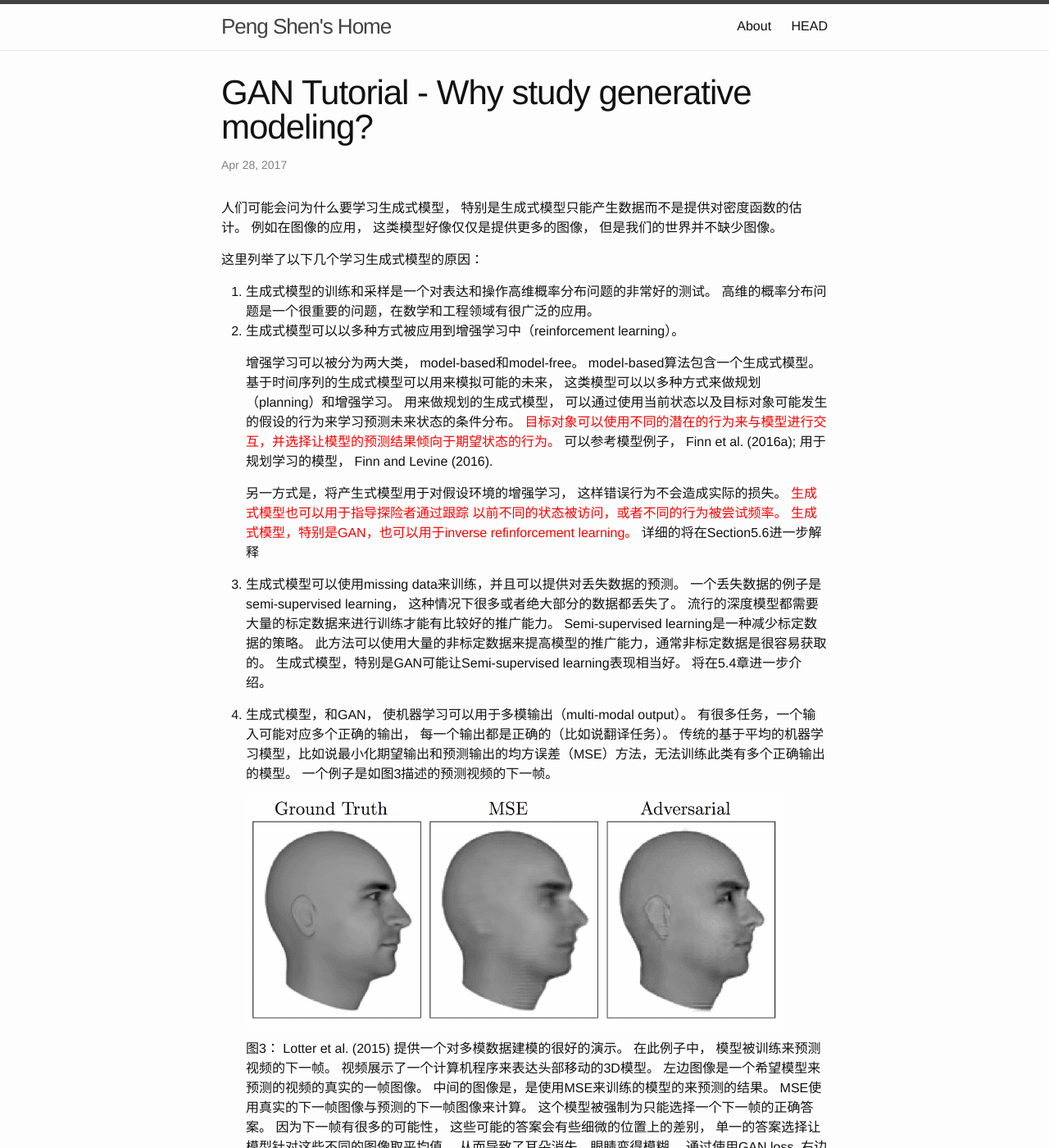
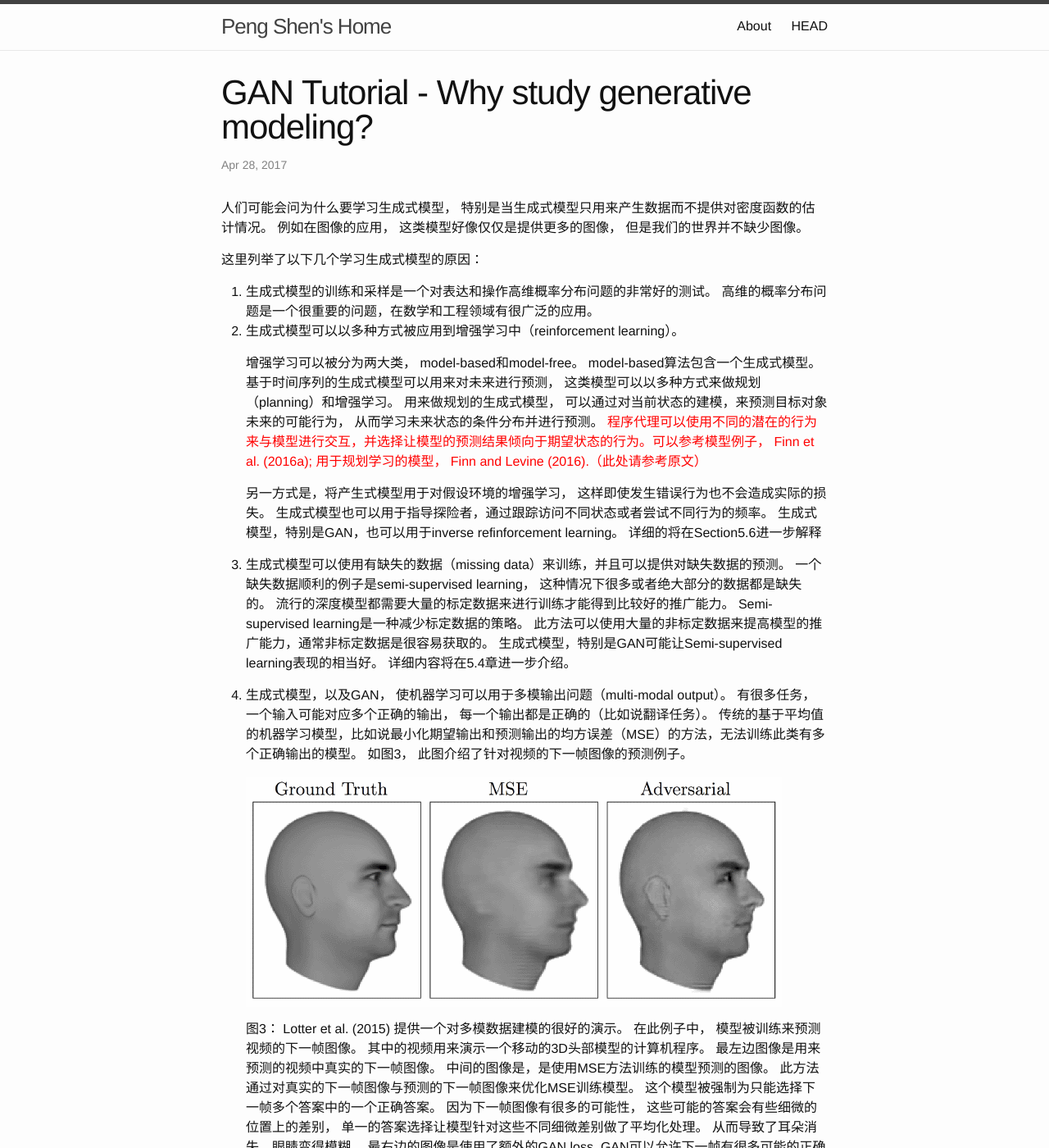
Before and after one commit to sinpycn/sinpycn.github.io, a Jekyll site: the page built from _posts/research/2017-04-28-NIPS2016-GAN-Tutorial-:-Why-study-generative-modeling.md, in a window 1280 px wide and 1400 px high. Shown: the whole window at 82% size. Built offline with Jekyll 4.4.1, drawn with Linux system fonts in a browser that asks for light colours; some of the changed text lies outside the part shown.

Commit message:
Update 2017-04-28-NIPS2016-GAN-Tutorial-:-Why-study-generative-modeling.md

```diff
--- a/_posts/research/2017-04-28-NIPS2016-GAN-Tutorial-:-Why-study-generative-modeling.md
+++ b/_posts/research/2017-04-28-NIPS2016-GAN-Tutorial-:-Why-study-generative-modeling.md
@@ -4,7 +4,7 @@ layout: post
 mathjax: true
 ---
 
-人们可能会问为什么要学习生成式模型， 特别是生成式模型只能产生数据而不是提供对密度函数的估计。
+人们可能会问为什么要学习生成式模型， 特别是当生成式模型只用来产生数据而不提供对密度函数的估计情况。
 例如在图像的应用， 这类模型好像仅仅是提供更多的图像， 但是我们的世界并不缺少图像。
 
 这里列举了以下几个学习生成式模型的原因：
@@ -12,44 +12,44 @@ mathjax: true
 2. 生成式模型可以以多种方式被应用到增强学习中（reinforcement learning）。
 
    增强学习可以被分为两大类， model-based和model-free。
-   model-based算法包含一个生成式模型。 基于时间序列的生成式模型可以用来模拟可能的未来， 这类模型可以以多种方式来做规划（planning）和增强学习。
-   用来做规划的生成式模型， 可以通过使用当前状态以及目标对象可能发生的假设的行为来学习预测未来状态的条件分布。
-   <span style="color:red">目标对象可以使用不同的潜在的行为来与模型进行交互，并选择让模型的预测结果倾向于期望状态的行为。</span>
-   可以参考模型例子， Finn et al. (2016a); 用于规划学习的模型， Finn and Levine (2016).
+   model-based算法包含一个生成式模型。 基于时间序列的生成式模型可以用来对未来进行预测， 这类模型可以以多种方式来做规划（planning）和增强学习。
+   用来做规划的生成式模型， 可以通过对当前状态的建模，来预测目标对象未来的可能行为， 从而学习未来状态的条件分布并进行预测。
+   <span style="color:red">程序代理可以使用不同的潜在的行为来与模型进行交互，并选择让模型的预测结果倾向于期望状态的行为。可以参考模型例子， Finn et al. (2016a); 用于规划学习的模型， Finn and Levine (2016).（此处请参考原文）</span>
 
-   另一方式是，将产生式模型用于对假设环境的增强学习， 这样错误行为不会造成实际的损失。
-   <span style="color:red">生成式模型也可以用于指导探险者通过跟踪 以前不同的状态被访问，或者不同的行为被尝试频率。
-   生成式模型，特别是GAN，也可以用于inverse refinforcement learning。 </span>
+
+   另一方式是，将产生式模型用于对假设环境的增强学习， 这样即使发生错误行为也不会造成实际的损失。
+   生成式模型也可以用于指导探险者，通过跟踪访问不同状态或者尝试不同行为的频率。
+   生成式模型，特别是GAN，也可以用于inverse refinforcement learning。
    详细的将在Section5.6进一步解释
 
-3. 生成式模型可以使用missing data来训练，并且可以提供对丢失数据的预测。 一个丢失数据的例子是semi-supervised learning， 这种情况下很多或者绝大部分的数据都丢失了。 流行的深度模型都需要大量的标定数据来进行训练才能有比较好的推广能力。 Semi-supervised learning是一种减少标定数据的策略。 此方法可以使用大量的非标定数据来提高模型的推广能力，通常非标定数据是很容易获取的。 生成式模型，特别是GAN可能让Semi-supervised learning表现相当好。 将在5.4章进一步介绍。
+3. 生成式模型可以使用有缺失的数据（missing data）来训练，并且可以提供对缺失数据的预测。 一个缺失数据顺利的例子是semi-supervised learning， 这种情况下很多或者绝大部分的数据都是缺失的。 流行的深度模型都需要大量的标定数据来进行训练才能得到比较好的推广能力。 Semi-supervised learning是一种减少标定数据的策略。 此方法可以使用大量的非标定数据来提高模型的推广能力，通常非标定数据是很容易获取的。 生成式模型，特别是GAN可能让Semi-supervised learning表现的相当好。 详细内容将在5.4章进一步介绍。
 
-4. 生成式模型，和GAN， 使机器学习可以用于多模输出（multi-modal output）。 有很多任务，一个输入可能对应多个正确的输出， 每一个输出都是正确的（比如说翻译任务）。 传统的基于平均的机器学习模型，比如说最小化期望输出和预测输出的均方误差（MSE）方法，无法训练此类有多个正确输出的模型。 一个例子是如图3描述的预测视频的下一帧。
+4. 生成式模型，以及GAN， 使机器学习可以用于多模输出问题（multi-modal output）。 有很多任务，一个输入可能对应多个正确的输出， 每一个输出都是正确的（比如说翻译任务）。 传统的基于平均值的机器学习模型，比如说最小化期望输出和预测输出的均方误差（MSE）的方法，无法训练此类有多个正确输出的模型。 如图3， 此图介绍了针对视频的下一帧图像的预测例子。
 
    ![Figure 3](/images/201704/28/fig03.png)
 
-   图3： Lotter et al. (2015) 提供一个对多模数据建模的很好的演示。 在此例子中， 模型被训练来预测视频的下一帧。 视频展示了一个计算机程序来表达头部移动的3D模型。 左边图像是一个希望模型来预测的视频的真实的一帧图像。 中间的图像是，是使用MSE来训练的模型的来预测的结果。 MSE使用真实的下一帧图像与预测的下一帧图像来计算。 这个模型被强制为只能选择一个下一帧的正确答案。 因为下一帧有很多的可能性， 这些可能的答案会有些细微的位置上的差别， 单一的答案选择让模型针对这些不同的图像取平均值。 从而导致了耳朵消失，眼睛变得模糊。 通过使用GAN loss, 右边的图像可以理解下一帧可以有很多可能的输出，并且每一个都是尖锐（sharp），并且看起来比较真实，细致的图片。
+   图3： Lotter et al. (2015) 提供一个对多模数据建模的很好的演示。 在此例子中， 模型被训练来预测视频的下一帧图像。 其中的视频用来演示一个移动的3D头部模型的计算机程序。 最左边图像是用来预测的视频中真实的下一帧图像。 中间的图像是，是使用MSE方法训练的模型预测的图像。 此方法通过对真实的下一帧图像与预测的下一帧图像来优化MSE训练模型。 这个模型被强制为只能选择下一帧多个答案中的一个正确答案。 因为下一帧图像有很多的可能性， 这些可能的答案会有些细微的位置上的差别， 单一的答案选择让模型针对这些不同细微差别做了平均化处理。 从而导致了耳朵消失，眼睛变得模糊。 最右边的图像是使用了额外的GAN loss, GAN可以允许下一帧有很多可能的正确输出， 并且每一个都是尖锐（sharp），真实，细致的图片。
 
 5. 最后， 很多任务本身需要根据分布来产生数据。 这种例子有:
 
-   5.1 单一图片超高分辨率： 这个任务是使用一个低分辨率图片产生高分辨率图片。 需要生成式模型是因为需要模型加入比原始输入图像更多的信息。 针对一个低分辨率的图像来说对应多种的可能的高分辨率图像。 模型需要根据概率分布从可能的图像中选出一个。 通过对所有可能的样本做平均化处理会使图像变模糊。 如图4.
+   5.1 单一图片超高分辨率任务： 这种任务是使用一个低分辨率图片产生高分辨率图片。 只所以需要使用生成式模型是因为需要模型产生并加入比原始输入的图像更多的信息。 针对一个低分辨率的图像来说对应多种的可能的高分辨率图像。 模型需要根据概率分布从可能的图像中选出一个。 通过对所有可能的样本做平均化处理会使图像变模糊。 如图4.
 
       ![Figure 4](/images/201704/28/fig04.png)
 
-      图4： Ledig et al. (2016) 给出了一个非常好的单张图片的高分辨率效果， 此结果显示了使用生成式模型根据多模的分布来生产真实样本的优势。 最左边的图像是原始的高分辨率图像， 然后通过downsample制作低分辨率图像。 然后使用不同的方法来试图恢复高分辨率图像。 Bicubic方法是一种插补方法，没有使用对训练数据的统计信息。 SRResNet是一个使用MSE训练的神经网络。 SRGAN是一种基于GAN的神经网络， SRGAN的提高是因为它可以理解有多种正确的答案，而不是对多种正确的答案做平均化处理，从而得到单一的最好结果。
+      图4： Ledig et al. (2016) 给出了一个非常好的单张图片的高分辨率效果， 此结果显示了使用生成式模型根据多模的分布来生产真实样本的优势。 最左边的图像是原始的高分辨率图像， 然后通过downsample制作低分辨率图像。 然后使用不同的方法来试图恢复高分辨率图像。 Bicubic方法是一种插补方法，没有使用对训练数据的统计信息。 SRResNet是一个使用MSE训练的神经网络。 SRGAN是一种基于GAN的神经网络， SRGAN的性能是因为它可以直接的处理有多种正确的答案优化问题，而不是对多种正确的答案做平均化处理，从而选择一个最好结果。
 
    5.2 艺术创作任务。 最近的两个项目都演示了生成式模型，特别是GAN，可以被用来制作交互式程序，通过给出想像的粗略的场景来辅助用户创建真实的图像。 参考图5，6。
 
       ![Figure 5](/images/201704/28/fig05.jpg)
 
-      图5： Zhu et al. (2016) 开发了一个交互程序被称为 interactive GAN (iGAN). 用户可以画一个粗糙的草图， 然后iGAN使用GAN来尝试最相似的真实图片。 在这个例子中， 当用户粗糙的画了一些绿色线， iGAN生成了长满草的区域， 当用户画了一个黑色的三角形， iGAN就生成了一个细致的山。 艺术创作的应用是学习使用生成式模型生产图像的一个原因。 iGAN的视频可以看以下的URL：https://www.youtube.com/watch?v=9c4z6YsBGQ0
+      图5： Zhu et al. (2016) 开发了一个交互程序被称为 interactive GAN (iGAN). 用户可以画一个粗糙的草图， 然后iGAN使用GAN来尝试生成最相似的真实图片。 在这个例子中， 当用户粗糙的画了一些绿色线， iGAN生成了长满草的区域， 当用户画了一个黑色的三角形， iGAN就生成了一个细致的山。 艺术创作的应用也是学习使用生成式模型生成图像的一个原因。 iGAN的视频可以查看URL：https://www.youtube.com/watch?v=9c4z6YsBGQ0
 
       ![Figure 6](/images/201704/28/fig06.jpg)
 
-      图6： Brock et al. (2016) 开发了introspective adversarial networks (IAN) 内省对抗网络。 用户对图像做一个简单的修改， 比如将一个区域涂成黑色从而想加上黑色的头发， IAN可以将这种简单的涂抹转换为用户的期望的图片。 对图像进行真实的修改是学习生成式模型的一个理由。 视频请参考：https://www.youtube.com/watch?v=FDELBFSeqQs
+      图6： Brock et al. (2016) 开发了内省对抗网络（introspective adversarial networks (IAN) ）。 用户对图像做一个简单的修改， 比如将一个区域涂成黑色从而想加上黑色的头发， IAN可以将这种简单的涂抹转换为用户的期望的图片。 对图像进行修改是学习生成式模型的一个理由。 视频请参考：https://www.youtube.com/watch?v=FDELBFSeqQs
 
-   5.3 Image-to-image 转换应用可以将航空图像转换为地图， 或者将素描转换为图像。 各种惊喜的应用还会不断的被开发出来， 参考图7.
+   5.3 Image-to-image 转换应用可以将航空图像转换为地图， 或者将素描转换为图像。 各种惊喜的应用还会不断的被开发出来， 参考图7。
 
       ![Figure 7](/images/201704/28/fig07.jpg)
 
-      图7： Isola et al. (2016) 制作了包含很多种转换的图到图的转换应用： 将卫星图像转为地图； 将素描桩位真实的照片等等。 因为这个转换过程中每一个输入都对应多个输出， 有必要使用生成式建模来正确的训练模型。 特别的， Isola et al. (2016) 使用了GAN。 图到图的转换的给出了很多例子， 这些例子让我们看到一个创新的设计可以帮助我们发现很多意想不到的生成式网络的应用。 未来肯定还会有更多的应用被发现。
+      图7： Isola et al. (2016) 制作了包含很多种图到图转换的应用： 将卫星图像转为地图； 将素描转为真实的照片等等。 因为这个转换过程中每一个输入都对应多个输出， 有必要使用生成式建模来正确的训练模型。 其中Isola et al. (2016) 使用了GAN。 图到图的转换工作给出了很多例子， 这些例子让我们看到一个创新的设计可以帮助我们发现很多意想不到的生成式网络的应用。 未来肯定还会出现更多的应用。
```
